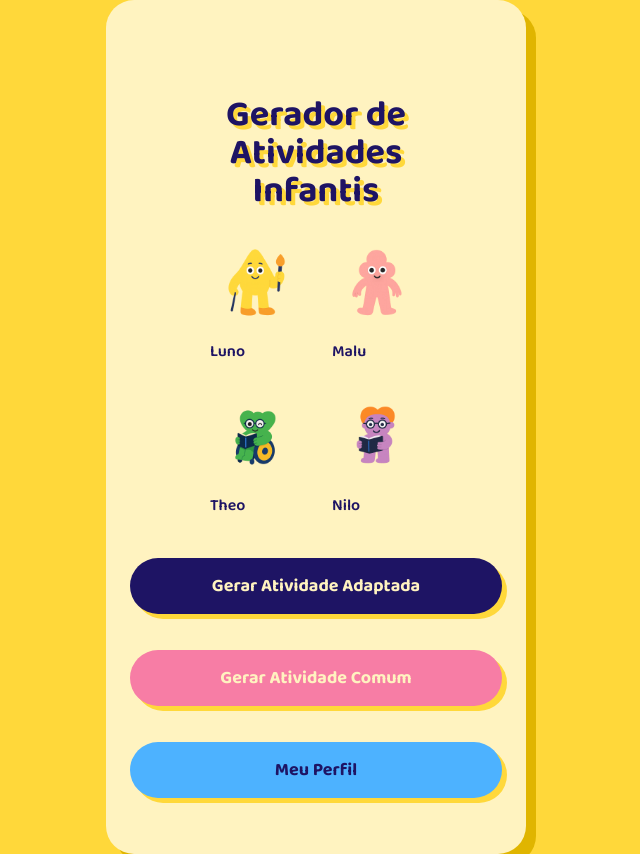
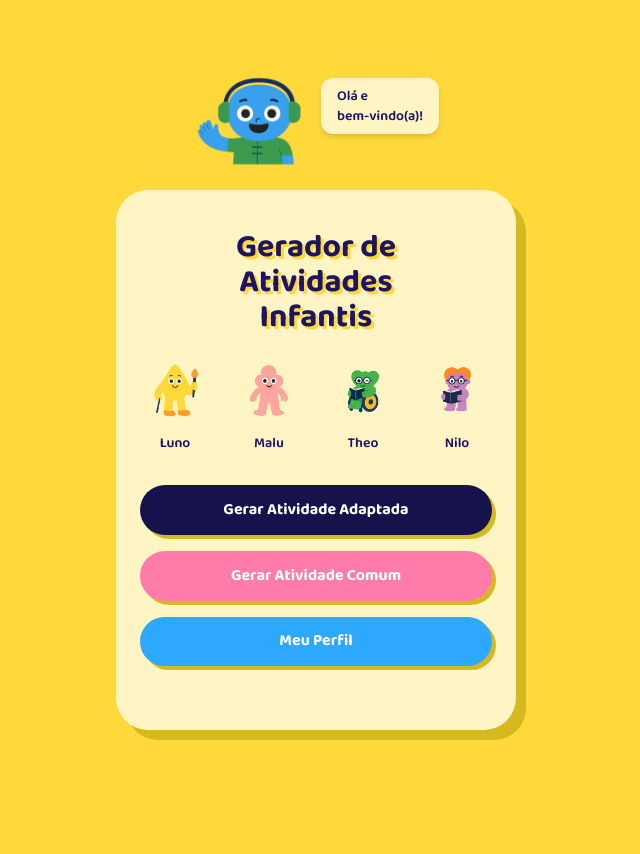
Before and after one commit to letiricetti2-alt/gerador-de-atividades-infantis, a Next.js app: page / in a window 1280 px wide. Shown: the whole page, without its empty margins (324-964 px from the left). After the commit the page ends 800 px from the top, so only its background shows below. Built offline with nearby package versions, Linux system fonts and the light colour scheme.

Commit message:
Update page.jsx

```diff
--- a/app/page.jsx
+++ b/app/page.jsx
@@ -2,62 +2,53 @@ import Image from "next/image";
 
 export default function Home() {
   return (
-    <main className="flex justify-center items-center min-h-screen bg-[#FFD83A] px-4">
-      <div className="relative bg-[#FFF3C0] rounded-[28px] shadow-[10px_10px_0px_#E0B500] w-full max-w-[420px] py-10 px-6 flex flex-col items-center">
-
-        {/* Tina + Balão */}
-        <div className="absolute -top-28 left-0 flex items-start gap-3">
+    <main className="flex flex-col items-center justify-center min-h-screen">
+      {/* Balão de boas-vindas */}
+      <div className="relative mb-4">
+        <div className="flex items-start space-x-2">
           <Image
             src="/personagens/tina.png"
             alt="Tina"
             width={120}
             height={120}
-            className="ml-4"
+            className="relative z-10 -mb-4"
           />
-          <div className="bg-[#FFF3C0] px-5 py-3 rounded-[12px] shadow-[4px_4px_0px_#E0B500] text-[#1E1464] font-extrabold text-base leading-tight mt-3">
-            Olá e<br />bem-vindo(a)!
+          <div className="bg-[#FFF4C4] text-[#1E1464] px-4 py-2 rounded-xl shadow-md -ml-4 mt-2">
+            <p className="font-semibold text-sm">Olá e<br />bem-vindo(a)!</p>
           </div>
         </div>
+      </div>
 
-        {/* Título */}
-        <h1 className="text-[#1E1464] font-extrabold text-[36px] leading-[38px] text-center mt-14 drop-shadow-[4px_4px_0px_#FFD83A]">
-          Gerador de<br />
-          Atividades<br />
-          Infantis
+      {/* Cartão principal */}
+      <div className="main-card">
+        <h1 className="main-title">
+          Gerador de<br />Atividades<br />Infantis
         </h1>
 
         {/* Personagens */}
-        <div className="grid grid-cols-2 gap-8 mt-8 mb-10">
-          <div>
-            <Image src="/personagens/luno.png" alt="Luno" width={90} height={90} className="mx-auto" />
-            <p className="text-[#1E1464] text-[16px] font-semibold mt-2">Luno</p>
+        <div className="characters">
+          <div className="character">
+            <Image src="/personagens/luno.png" alt="Luno" width={70} height={70} />
+            <p className="mt-1 text-sm font-semibold">Luno</p>
           </div>
-          <div>
-            <Image src="/personagens/malu.png" alt="Malu" width={90} height={90} className="mx-auto" />
-            <p className="text-[#1E1464] text-[16px] font-semibold mt-2">Malu</p>
+          <div className="character">
+            <Image src="/personagens/malu.png" alt="Malu" width={70} height={70} />
+            <p className="mt-1 text-sm font-semibold">Malu</p>
           </div>
-          <div>
-            <Image src="/personagens/theo.png" alt="Theo" width={90} height={90} className="mx-auto" />
-            <p className="text-[#1E1464] text-[16px] font-semibold mt-2">Theo</p>
+          <div className="character">
+            <Image src="/personagens/theo.png" alt="Theo" width={70} height={70} />
+            <p className="mt-1 text-sm font-semibold">Theo</p>
           </div>
-          <div>
-            <Image src="/personagens/nilo.png" alt="Nilo" width={90} height={90} className="mx-auto" />
-            <p className="text-[#1E1464] text-[16px] font-semibold mt-2">Nilo</p>
+          <div className="character">
+            <Image src="/personagens/nilo.png" alt="Nilo" width={70} height={70} />
+            <p className="mt-1 text-sm font-semibold">Nilo</p>
           </div>
         </div>
 
         {/* Botões */}
-        <div className="flex flex-col gap-5 w-full">
-          <button className="bg-[#1E1464] text-[#FFF3C0] font-extrabold text-lg py-3.5 rounded-full shadow-[5px_5px_0px_#FFD83A]">
-            Gerar Atividade Adaptada
-          </button>
-          <button className="bg-[#F77DA5] text-[#FFF3C0] font-extrabold text-lg py-3.5 rounded-full shadow-[5px_5px_0px_#FFD83A]">
-            Gerar Atividade Comum
-          </button>
-          <button className="bg-[#4DB2FF] text-[#1E1464] font-extrabold text-lg py-3.5 rounded-full shadow-[5px_5px_0px_#FFD83A]">
-            Meu Perfil
-          </button>
-        </div>
+        <button className="btn-adaptada">Gerar Atividade Adaptada</button>
+        <button className="btn-comum">Gerar Atividade Comum</button>
+        <button className="btn-perfil">Meu Perfil</button>
       </div>
     </main>
   );
```
